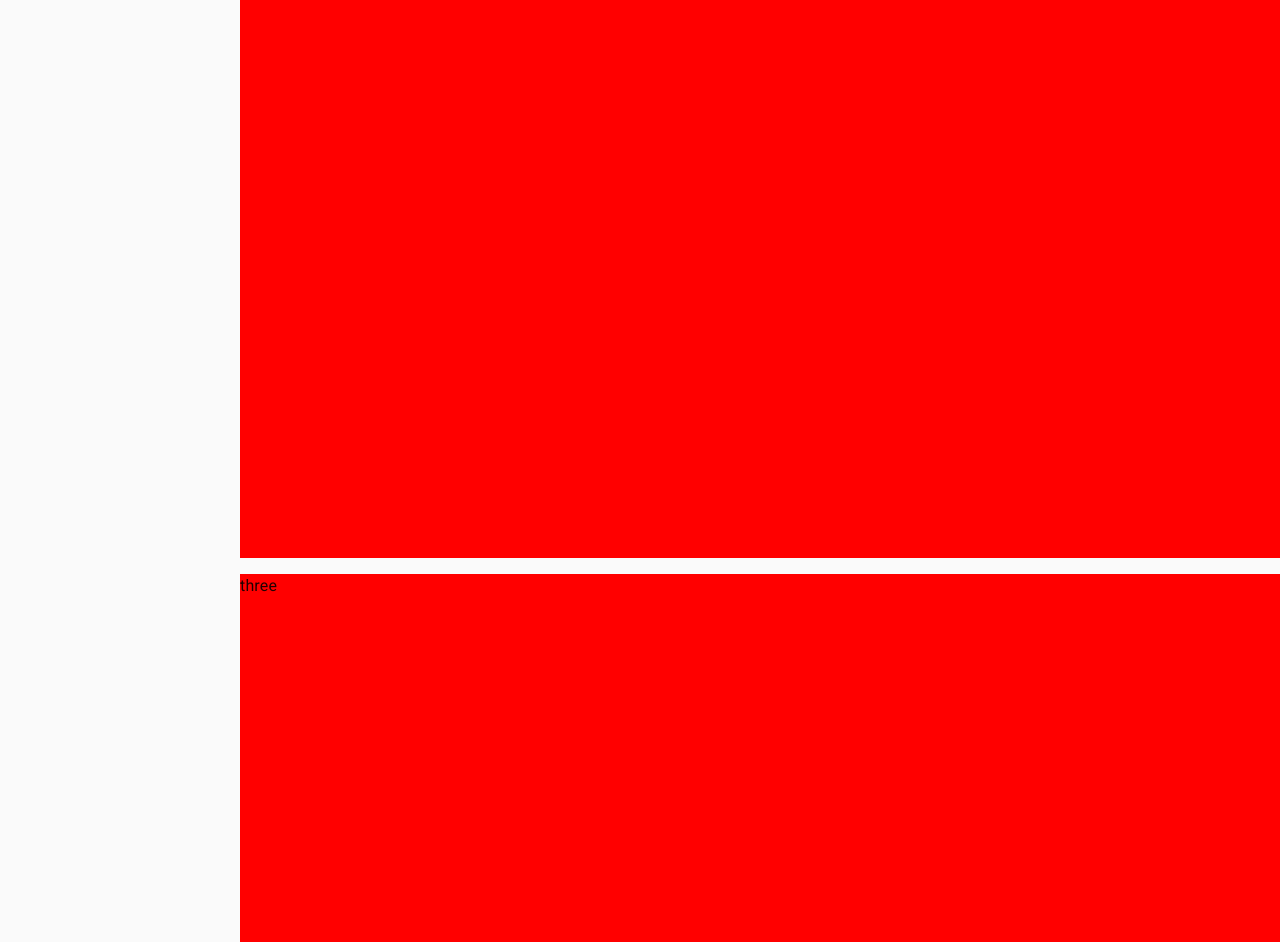
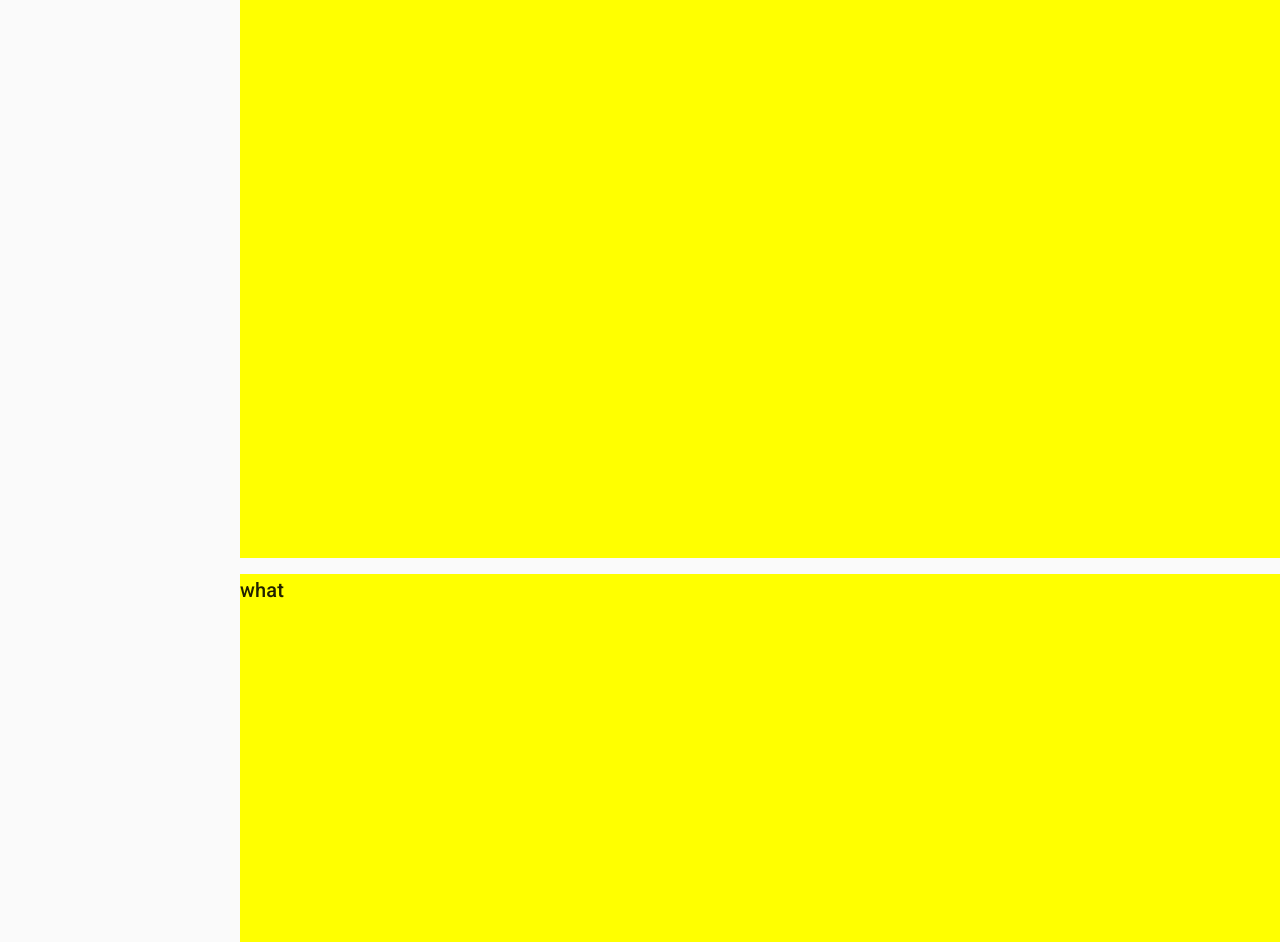
Before and after one commit to hyeonhong/portfolio-site, a Gatsby site: page / in a window 1280 px wide. Shown: the part 1858-2800 px from the top of the page. Built offline with nearby package versions, Linux system fonts and the light colour scheme; Gatsby itself is replaced by a stand-in of ours.

Commit message:
Add Section component

```diff
--- a/src/components/DrawerList.js
+++ b/src/components/DrawerList.js
@@ -86,14 +86,18 @@ function DrawerList() {
     let active;
     for (let i = itemsClientRef.current.length - 1; i >= 0; --i) {
       // No hash if we're near the top of the page
-      if (document.documentElement.scrollTop < 5) {
+      if (document.documentElement.scrollTop < 600) {
         active = { hash: null };
         break;
       }
 
       const item = itemsClientRef.current[i];
 
-      if (item.node && item.node.offsetTop < document.documentElement.scrollTop) {
+      if (
+        item.node &&
+        item.node.offsetTop <
+          document.documentElement.scrollTop + document.documentElement.clientHeight / 4
+      ) {
         active = item;
         break;
       }
--- /dev/null
+++ b/src/components/Section.js
@@ -0,0 +1,113 @@
+import React from 'react';
+import { useStaticQuery, graphql, navigate } from 'gatsby';
+import Img from 'gatsby-image';
+import { makeStyles } from '@material-ui/core/styles';
+import {
+  AppBar,
+  Toolbar,
+  Container,
+  Divider,
+  Hidden,
+  Grid,
+  Drawer,
+  Typography,
+  Button,
+  Card,
+  CardActionArea,
+  CardActions,
+  CardContent,
+  CardMedia,
+  Box,
+  ButtonBase
+} from '@material-ui/core';
+
+import IconButton from '@material-ui/core/IconButton';
+import MenuIcon from '@material-ui/icons/Menu';
+
+import DashboardIcon from '@material-ui/icons/Dashboard';
+import ShoppingCartIcon from '@material-ui/icons/ShoppingCart';
+import PeopleIcon from '@material-ui/icons/People';
+import LayersIcon from '@material-ui/icons/Layers';
+import { FontAwesomeIcon } from '@fortawesome/react-fontawesome';
+import { faGithub, faLinkedin } from '@fortawesome/free-brands-svg-icons';
+import { faDownload } from '@fortawesome/free-solid-svg-icons';
+// import { faFile } from '@fortawesome/free-regular-svg-icons';
+
+import NewLayout from './NewLayout';
+import SEO from './Seo';
+import projects from '../content/projects';
+
+const useStyles = makeStyles((theme) => ({
+  // '@global': {
+  //   body: {
+  //     backgroundColor: theme.palette.common.white
+  //   }
+  // },
+  root: {
+    height: '100vh',
+    backgroundColor: 'yellow'
+  }
+}));
+
+const Section = ({ id }) => {
+  const data = useStaticQuery(graphql`
+    query {
+      frontMobile: file(relativePath: { eq: "front-mobile.jpg" }) {
+        childImageSharp {
+          fluid(maxWidth: 1000, quality: 100) {
+            ...GatsbyImageSharpFluid
+          }
+        }
+      }
+      frontMedium: file(relativePath: { eq: "front-medium.jpg" }) {
+        childImageSharp {
+          fluid(maxWidth: 1000, quality: 100) {
+            ...GatsbyImageSharpFluid
+          }
+        }
+      }
+      frontDesktop: file(relativePath: { eq: "front-desktop.jpg" }) {
+        childImageSharp {
+          fluid(maxWidth: 2000, quality: 100) {
+            ...GatsbyImageSharpFluid
+          }
+        }
+      }
+      profileImage: file(relativePath: { eq: "profile-photo.jpg" }) {
+        childImageSharp {
+          fixed(width: 200, height: 200) {
+            ...GatsbyImageSharpFixed
+          }
+        }
+      }
+    }
+  `);
+
+  const frontSources = [
+    data.frontMobile.childImageSharp.fluid,
+    {
+      ...data.frontMedium.childImageSharp.fluid,
+      media: '(min-width: 768px) and (max-width: 999px)'
+    },
+    {
+      ...data.frontDesktop.childImageSharp.fluid,
+      media: '(min-width: 1000px)'
+    }
+  ];
+
+  const classes = useStyles();
+
+  const [mobileOpen, setMobileOpen] = React.useState(false);
+
+  const handleDrawerToggle = () => {
+    setMobileOpen(!mobileOpen);
+  };
+
+  return (
+    <Box className={classes.root} id={id}>
+      <Typography variant="h6">what</Typography>
+    </Box>
+  );
+};
+
+export default Section;
--- a/src/pages/index.js
+++ b/src/pages/index.js
@@ -35,6 +35,7 @@ import { faDownload } from '@fortawesome/free-solid-svg-icons';
 
 import NewLayout from '../components/NewLayout';
 import SEO from '../components/Seo';
+import Section from '../components/Section';
 import projects from '../content/projects';
 
 const DrawerList = React.lazy(() => import('../components/DrawerList'));
@@ -123,10 +124,6 @@ const useStyles = makeStyles((theme) => ({
     // padding: theme.spacing(3)
   },
   toolbar: theme.mixins.toolbar,
-  item: {
-    height: '100vh',
-    backgroundColor: 'red'
-  },
   frontImage: {
     // margin: 50,
     // width: 200,
@@ -138,10 +135,13 @@ const useStyles = makeStyles((theme) => ({
     position: 'absolute',
     top: 0,
     zIndex: 1,
-    width: `calc(100% - ${drawerWidth}px)`,
+    color: 'white',
+    backgroundColor: 'rgba(0,0,0,0.4)',
     height: '100vh',
-    backgroundColor: 'rgba(0,0,0,0.4)',
-    color: 'white'
+    width: '100%',
+    [theme.breakpoints.up('sm')]: {
+      width: `calc(100% - ${drawerWidth}px)`
+    }
   }
 }));
 
@@ -203,8 +203,8 @@ const IndexPage = () => {
 
   return (
     <NewLayout>
+      <SEO title="Home" />
       <div className={classes.root}>
-        <SEO title="Home" />
         <Hidden smUp>
           <AppBar position="fixed" className={classes.appBar}>
             <Toolbar>
@@ -267,7 +267,7 @@ const IndexPage = () => {
               </Typography>
             </ButtonBase>
             <Box marginBottom={5} />
-
+            <Divider />
             {!isSSR && (
               <React.Suspense fallback={<div />}>
                 <DrawerList />
@@ -279,21 +279,18 @@ const IndexPage = () => {
         <main className={classes.content}>
           <Img fluid={frontSources} className={classes.frontImage} alt="front-image" />
           <Typography variant="h2" className={classes.foregroundText}>
-            hello world
+            {`Don't cry because it's over.`}
+            <br />
+            {`Be happy because it happened.`}
           </Typography>
 
-          <Typography id="one" paragraph className={classes.item}>
-            one
-          </Typography>
-          <Typography id="two" paragraph className={classes.item}>
-            two
-          </Typography>
-          <Typography id="three" paragraph className={classes.item}>
-            three
-          </Typography>
-          <Typography id="four" paragraph className={classes.item}>
-            four
-          </Typography>
+          <Section id={'one'} />
+          <Box marginBottom={2} />
+          <Section id={'two'} />
+          <Box marginBottom={2} />
+          <Section id={'three'} />
+          <Box marginBottom={2} />
+          <Section id={'four'} />
         </main>
       </div>
       {/*
```
